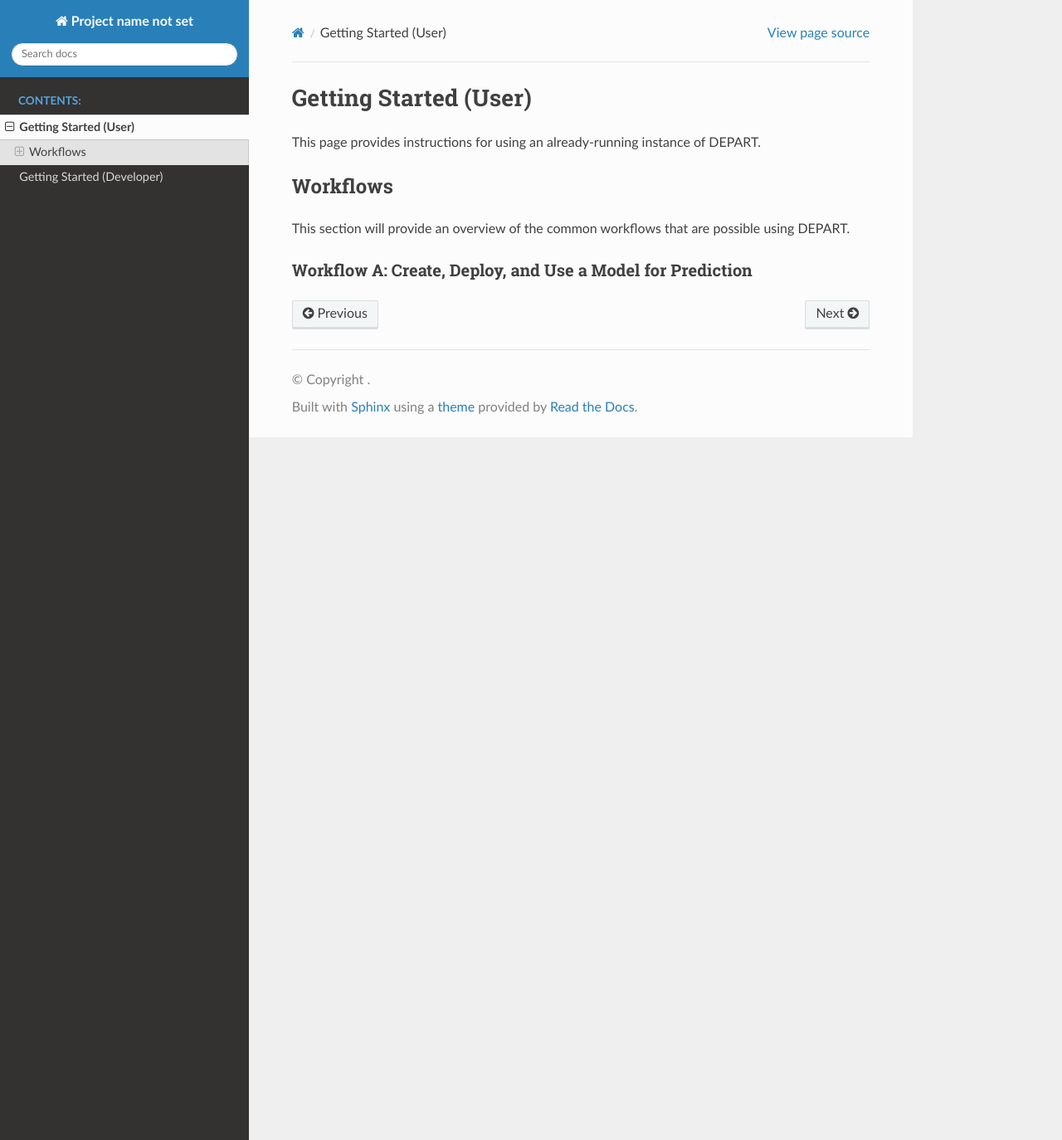
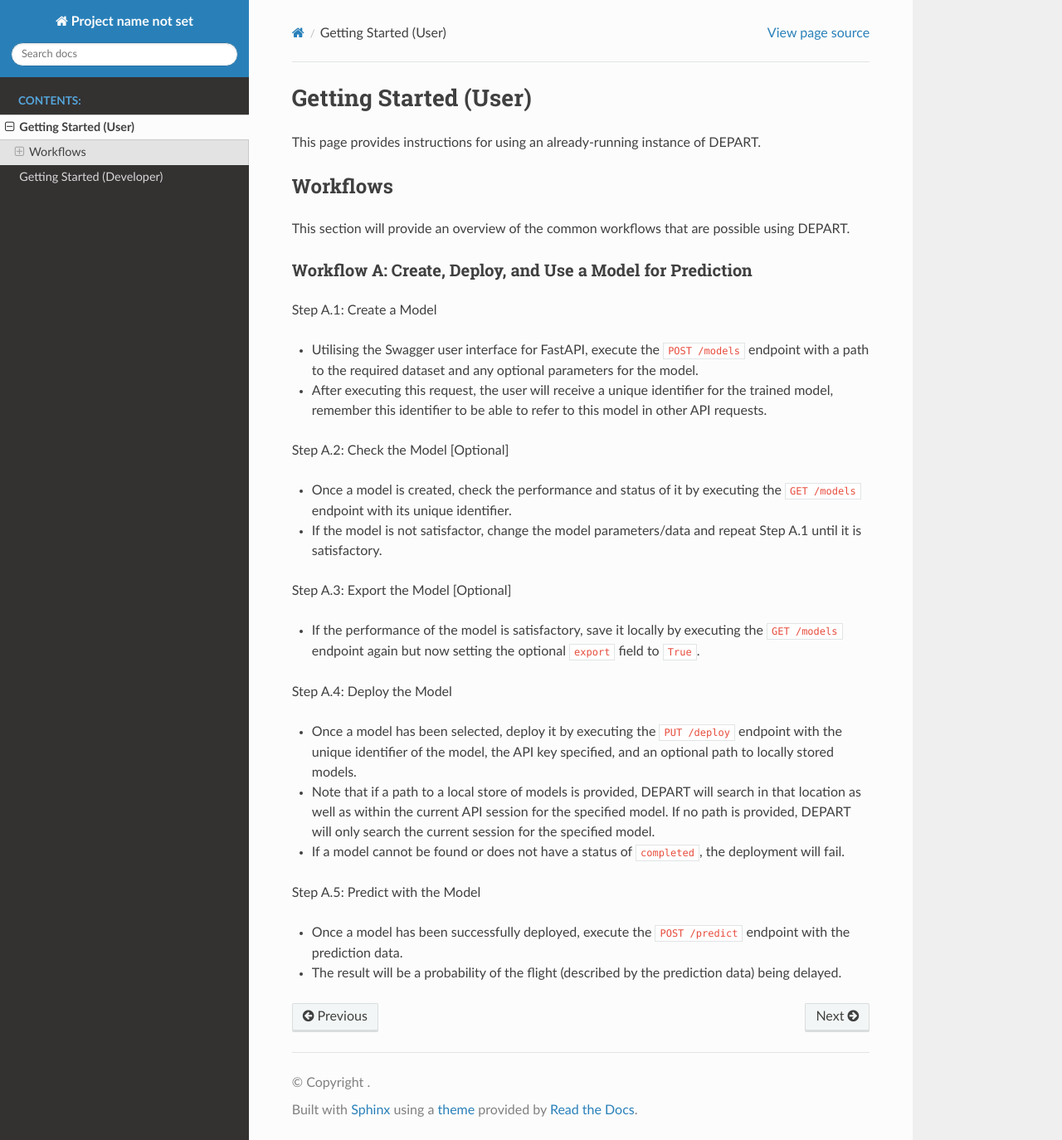
Before and after one commit to patrickcap/DEPART, a Sphinx documentation site: the page built from docs/getting-started-user.md, in a window 1280 px wide and 1374 px high. Shown: the whole window at 83% size. Built offline with Sphinx 7.4.7 and the Read the Docs theme 2.0.0, drawn with Linux system fonts in a browser that asks for light colours.

Commit message:
better user docs

```diff
--- a/docs/getting-started-user.md
+++ b/docs/getting-started-user.md
@@ -7,3 +7,23 @@ This page provides instructions for using an already-running instance of DEPART.
 This section will provide an overview of the common workflows that are possible using DEPART.
 
 ### Workflow A: Create, Deploy, and Use a Model for Prediction
+
+Step A.1: Create a Model
+* Utilising the Swagger user interface for FastAPI, execute the `POST /models` endpoint with a path to the required dataset and any optional parameters for the model.
+* After executing this request, the user will receive a unique identifier for the trained model, remember this identifier to be able to refer to this model in other API requests.
+
+Step A.2: Check the Model [Optional]
+* Once a model is created, check the performance and status of it by executing the `GET /models` endpoint with its unique identifier.
+* If the model is not satisfactor, change the model parameters/data and repeat Step A.1 until it is satisfactory.
+
+Step A.3: Export the Model [Optional]
+* If the performance of the model is satisfactory, save it locally by executing the `GET /models` endpoint again but now setting the optional `export` field to `True`.
+
+Step A.4: Deploy the Model
+* Once a model has been selected, deploy it by executing the `PUT /deploy` endpoint with the unique identifier of the model, the API key specified, and an optional path to locally stored models.
+* Note that if a path to a local store of models is provided, DEPART will search in that location as well as within the current API session for the specified model. If no path is provided, DEPART will only search the current session for the specified model.
+* If a model cannot be found or does not have a status of `completed`, the deployment will fail.
+
+Step A.5: Predict with the Model
+* Once a model has been successfully deployed, execute the `POST /predict` endpoint with the prediction data.
+* The result will be a probability of the flight (described by the prediction data) being delayed.
```
